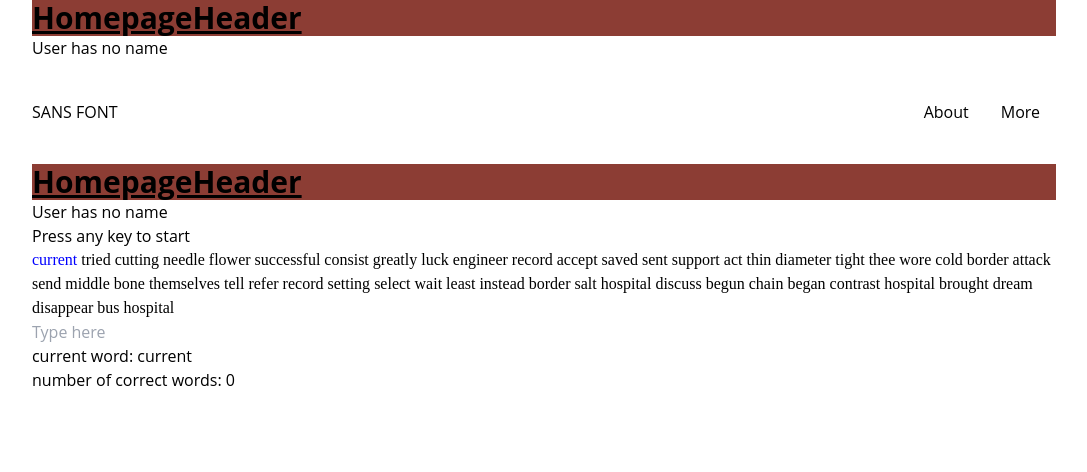
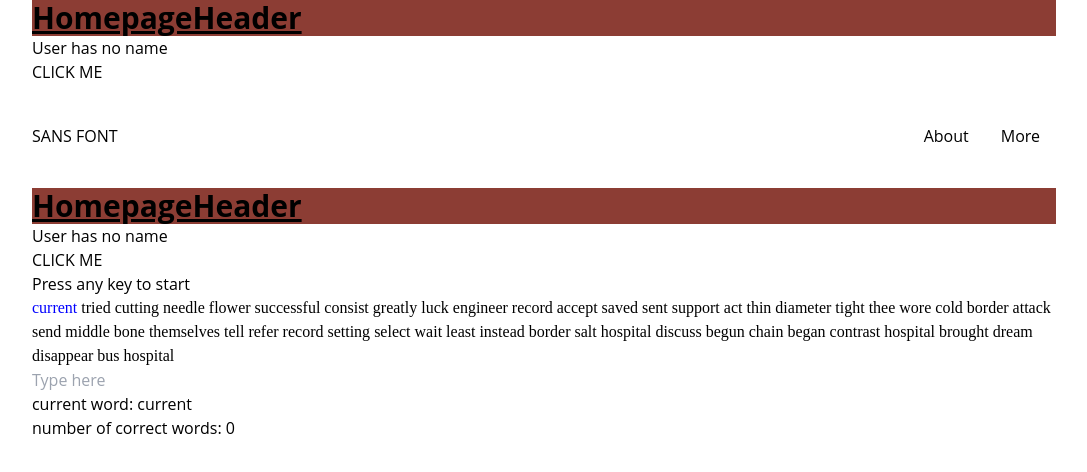
Before and after one commit to maxwellsquared/cthulhu-teaches-typing, a React (Create React App) app: page / in a window 1280 px wide. Shown: the top 472 px of the page, without its empty margins (96-1183 px from the left). Built offline with nearby package versions, Linux system fonts and the light colour scheme.

Commit message:
test btn for setting username

```diff
--- a/src/components/HomepageHeader.jsx
+++ b/src/components/HomepageHeader.jsx
@@ -7,7 +7,8 @@ const HomepageHeader = () => {
   return (
     <>
       <h1 className="bg-blood-red text-3xl font-bold underline">HomepageHeader</h1>
-      {user.name ? <h1> User has a name</h1> : <h1>User has no name</h1>}
+      {user.name ? <h1> User has a of {user.name}</h1> : <h1>User has no name</h1>}
+      <button onClick={() => setUser({ name: 'Curtis' })}>CLICK ME</button>
     </>
   );
 };
```
